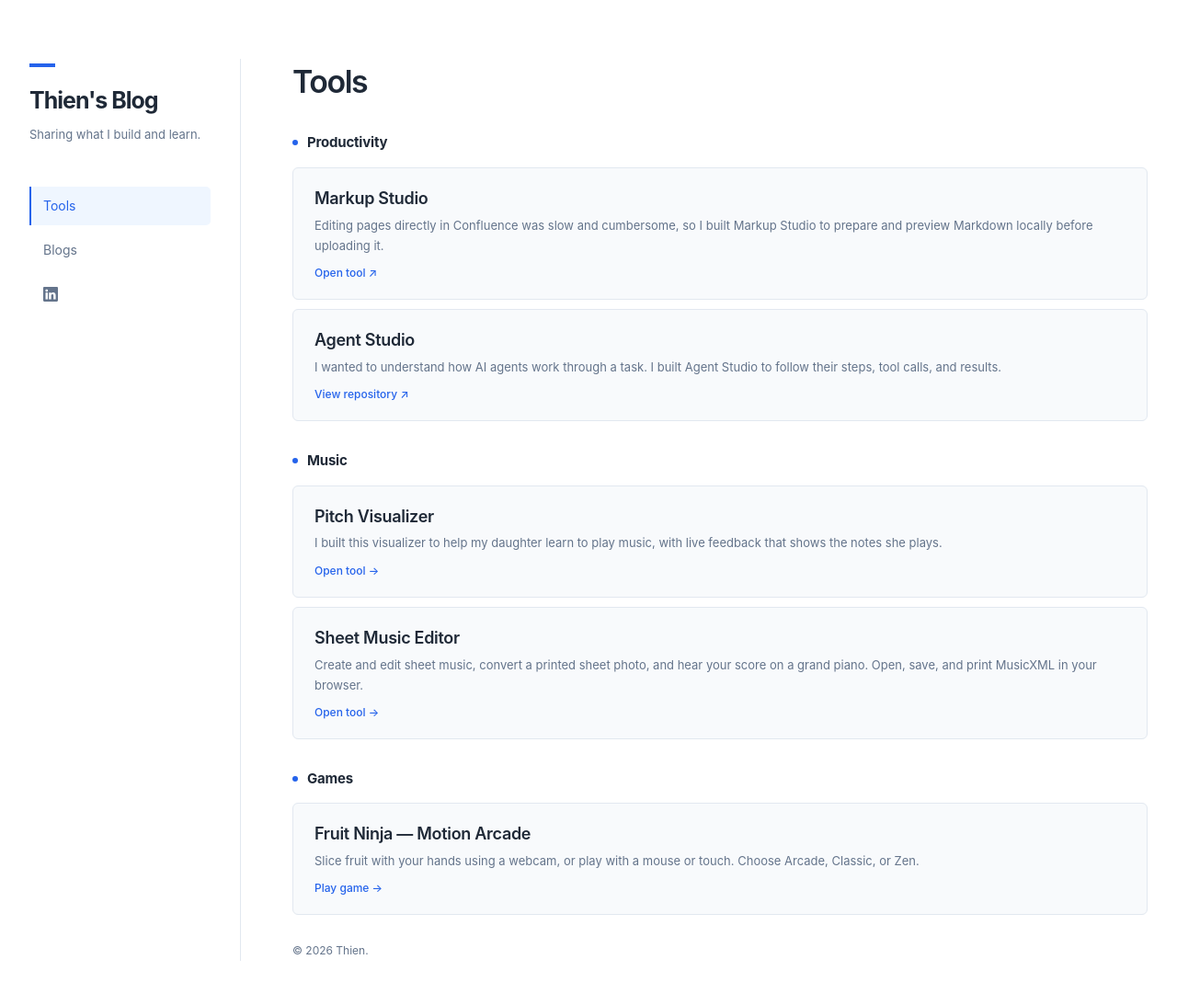
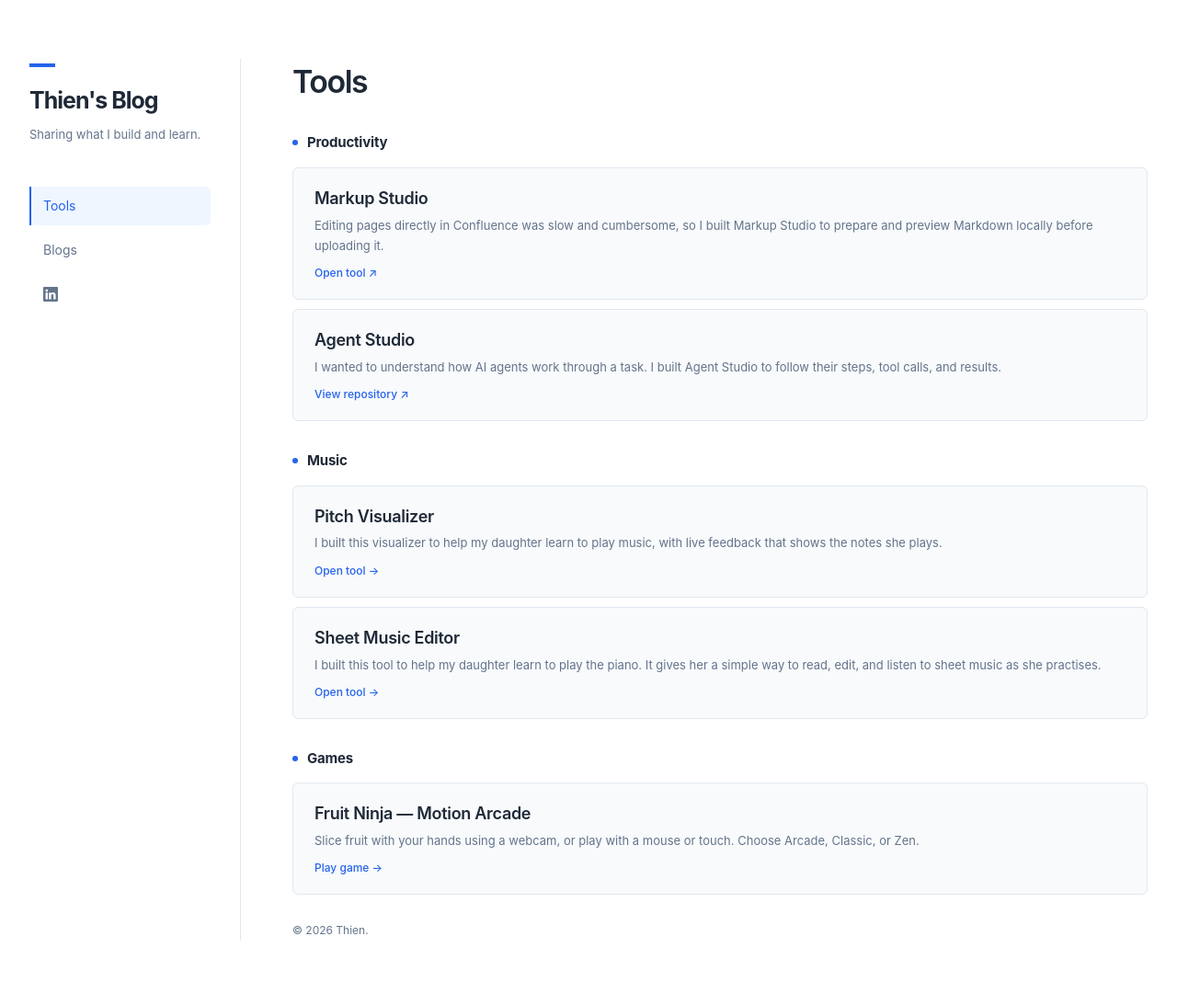
Before and after one commit to neverdie88/neverdie88.github.io, a Jekyll site: the page built from pages/tools.html, in a window 1280 px wide. Shown: the whole page at 92% size. Built offline with Jekyll 4.4.1, drawn with Linux system fonts in a browser that asks for light colours; after the commit the page ends 1071 px from its top, so only the background shows below that.

Commit message:
Describe the piano-learning purpose of Sheet Music Editor

```diff
--- a/_data/tools.yml
+++ b/_data/tools.yml
@@ -27,8 +27,8 @@
 - name: Sheet Music Editor
   category: Music
   description: >-
-    Create and edit sheet music, convert a printed sheet photo, and hear your
-    score on a grand piano. Open, save, and print MusicXML in your browser.
+    I built this tool to help my daughter learn to play the piano. It gives her
+    a simple way to read, edit, and listen to sheet music as she practises.
   url: /sheet-music/
   action: Open tool
 
```
